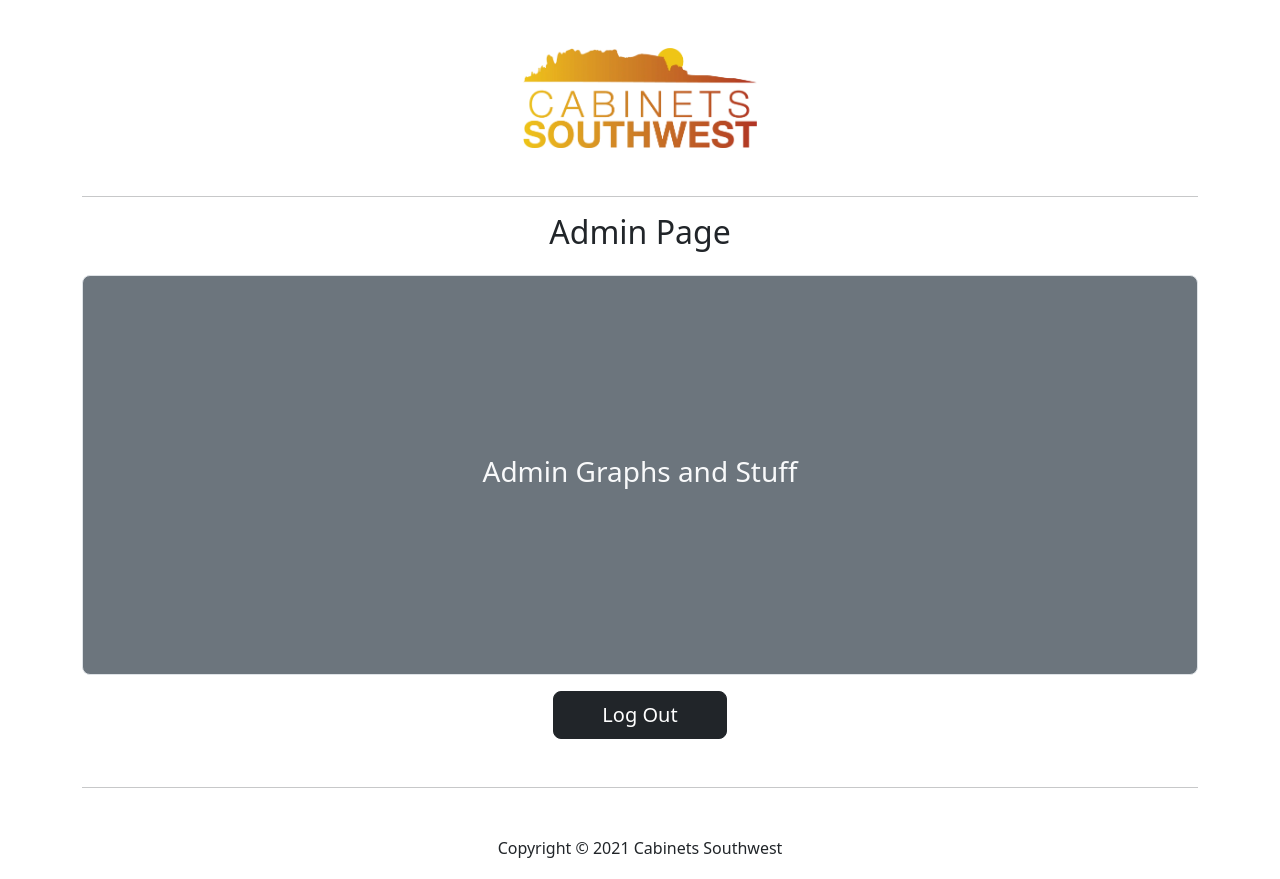
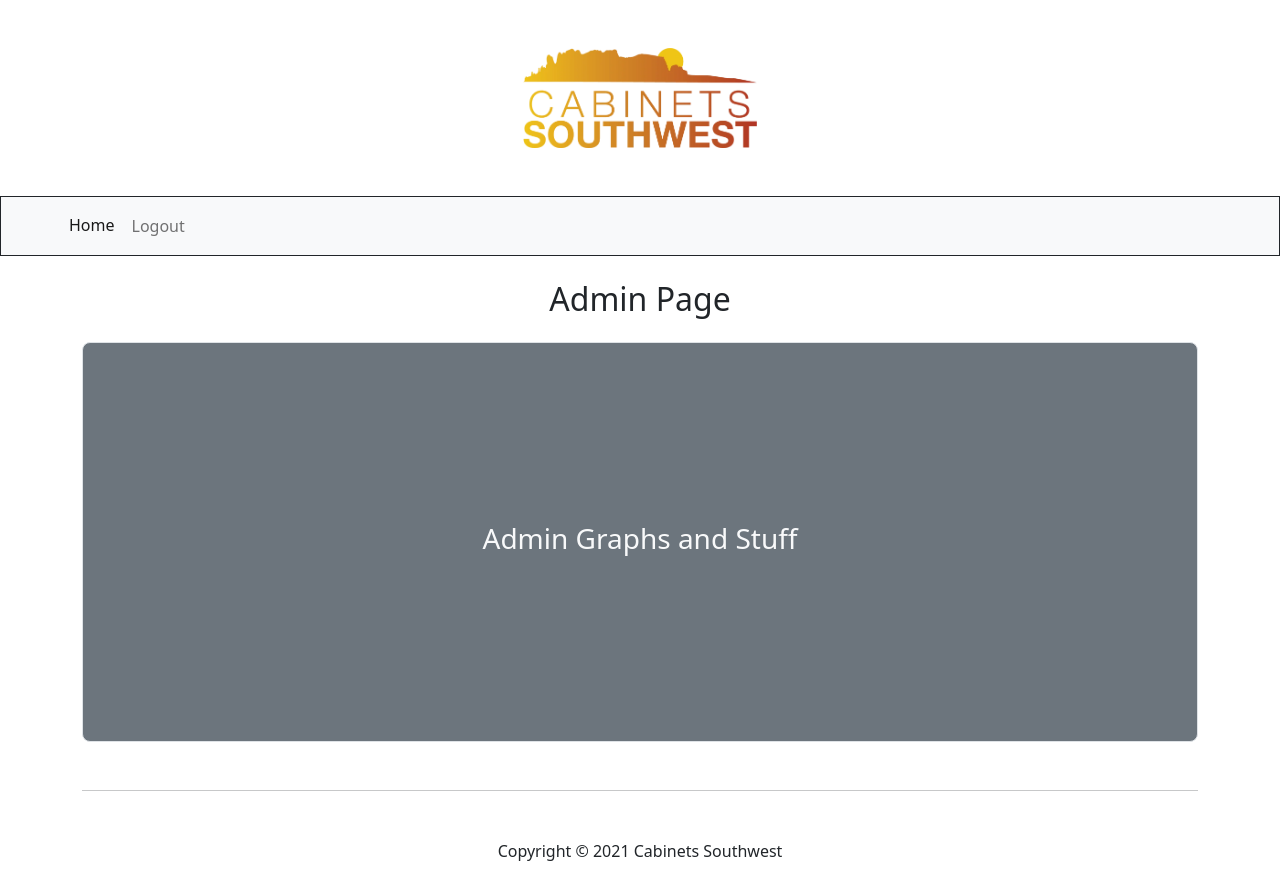
Before and after one commit to devcabinetssouthwest/cabinets-southwest, a Next.js app: page /admin in a window 1280 px wide. Built offline with nearby package versions, Linux system fonts and the light colour scheme; no server answers; sample sign-in values are in the browser's storage.

Commit message:
Added navbar in admin portal

```diff
--- /dev/null
+++ b/components/Navbar.jsx
@@ -0,0 +1,40 @@
+import Link from "next/link";
+import { signOut, useSession } from "next-auth/react";
+
+export default function Navbar(){
+
+    const logOut = () =>{
+        localStorage.removeItem("admin")
+        localStorage.removeItem("potentialAdmin")
+
+        signOut({callbackUrl:"/"})
+      }
+
+    const {data:session} = useSession()
+
+    return(
+        <nav class="navbar navbar-expand-lg bg-light border border-dark">
+            <div class="container-fluid">
+                <button class="navbar-toggler" type="button" data-bs-toggle="collapse" data-bs-target="#navbarTogglerDemo01" aria-controls="navbarTogglerDemo01" aria-expanded="false" aria-label="Toggle navigation">
+                <span class="navbar-toggler-icon"></span>
+                </button>
+                <div class="collapse navbar-collapse mx-lg-5 mt-lg-0 mt-3" id="navbarTogglerDemo01">
+                <ul class="navbar-nav me-auto mb-2 mb-lg-0 ">
+                    <li class="nav-item">
+                    <Link class="nav-link active" href="/">Home</Link>
+                    </li>
+
+                    {
+                        session &&
+                        <li class="nav-item">
+                            <button class="nav-link btn" onClick={logOut}>Logout</button>
+                        </li>
+                    }
+
+
+                </ul>
+                </div>
+            </div>
+            </nav>
+    )
+}
--- a/pages/admin.js
+++ b/pages/admin.js
@@ -6,6 +6,7 @@ import Footer from '../components/Footer'
 import { useState } from 'react'
 import ProtectedPage from '../components/util/ProtectedPage'
 import { signOut } from 'next-auth/react'
+import Navbar from '../components/Navbar'
 const inter = Inter({ subsets: ['latin'] })
 
 
@@ -26,7 +27,8 @@ export default function Home() {
         <meta name="viewport" content="width=device-width, initial-scale=1" />
         <link rel="icon" href="/favicon.ico" />
       </Head>
-      <main className="container">
+      <main className="">
+
       <div className='col col-md-6 mx-auto position-relative mb-5 mx-auto mt-5' style={{minHeight:"100px"}}>
         <Image
           src={'/swc_logo_final_color.webp'}
@@ -36,21 +38,24 @@ export default function Home() {
         />
       </div>
 
-      <hr/>
+
+      <Navbar/>
+
+<h2 className='text-center mt-4'>Admin Page</h2>
+        <div className='container'>
+            <div className='mb-5 d-flex flex-column justify-content-center text-center'>
 
 
+            <div className='border rounded-3 d-flex justify-content-center align-items-center mt-3 bg-secondary text-light' style={{minHeight:400}}>
 
-      <div className='mb-5 d-flex flex-column justify-content-center text-center'>
-        <h2>Admin Page</h2>
+                <h3 cla>Admin Graphs and Stuff</h3>
+            </div>
 
-        <div className='border rounded-3 d-flex justify-content-center align-items-center mt-3 bg-secondary text-light' style={{minHeight:400}}>
+        </div>
+        <hr/>
+        </div>
 
-            <h3>Admin Graphs and Stuff</h3>
-        </div>
-        <button className='btn btn-lg btn-dark mx-auto mt-3 px-5' onClick={logOut}>Log Out</button>
 
-      </div>
-      <hr/>
 
         <Footer/>
       </main>
```
